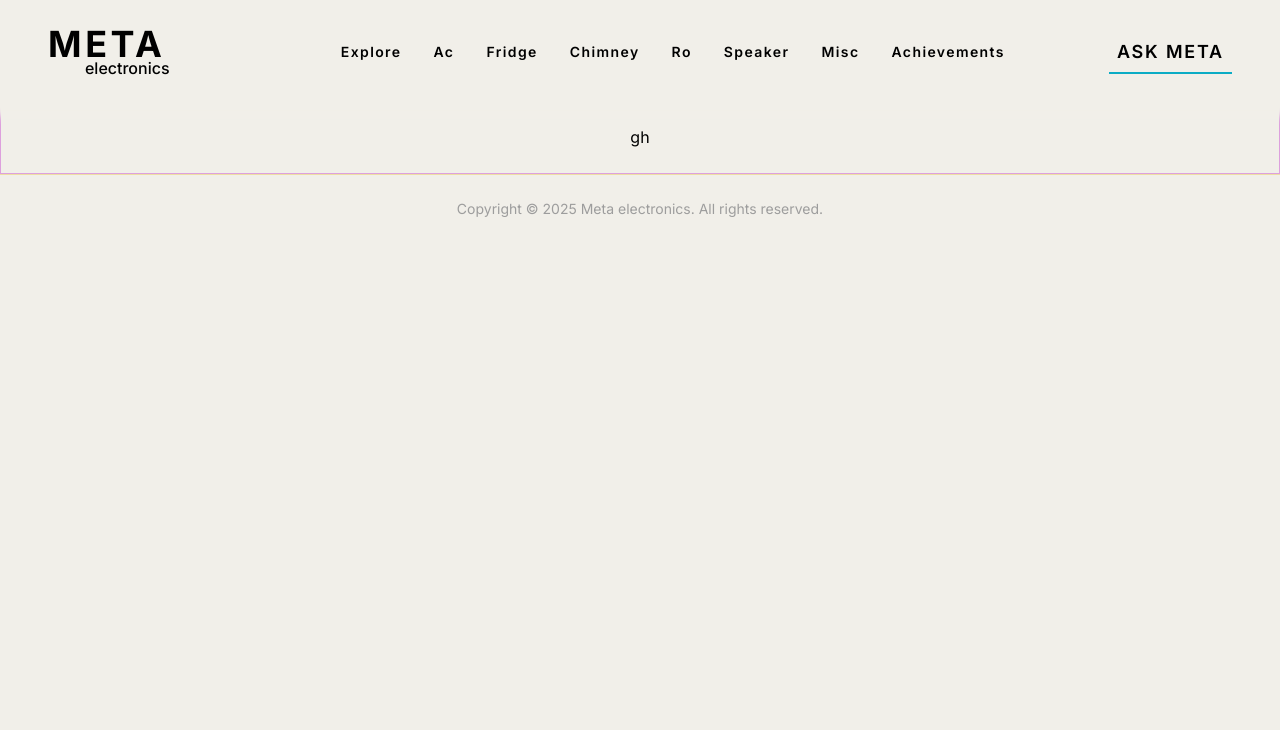
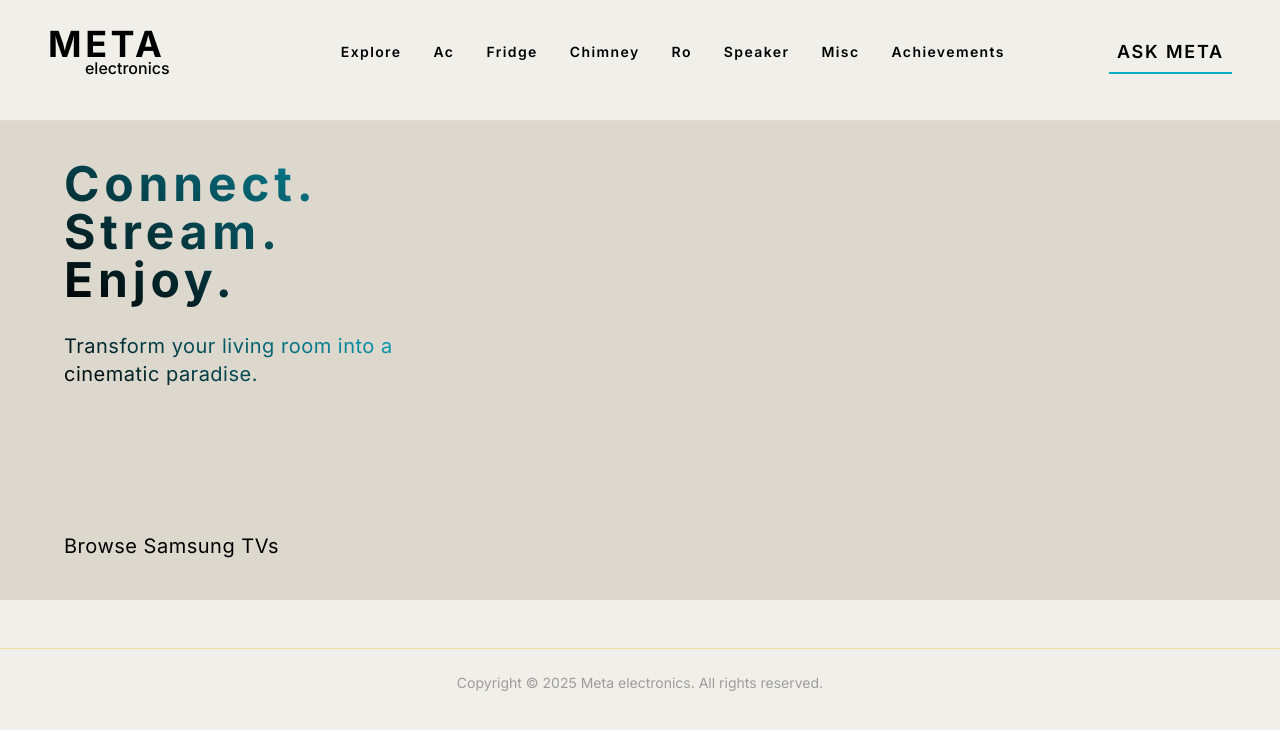
Before and after one commit to Amyboid/Metronix, a SvelteKit app: page /explore in a window 1280 px wide. Shown: the top 730 px of the page. Built offline with nearby package versions, Linux system fonts and the light colour scheme; what @iconify/tailwind4 would draw is missing.

Commit message:
updated styles

```diff
--- a/src/colors.css
+++ b/src/colors.css
@@ -1,6 +1,7 @@
 :root {
     --neutral: #f1efe9;
     --primary: #eddea4;
+    --primary-background: #dcd8cd;
     --accent: #0bacc5;
   }
   div{
--- a/src/routes/+page.svelte
+++ b/src/routes/+page.svelte
@@ -40,7 +40,7 @@
 									</div>
 									<div class="flex items-center justify-between">
 										<p class="text-sm font-semibold tracking-wider text-green-700">
-											Min {item.discount}% off
+											Save Upto {item.discount}%
 										</p>
 										<p class="item-brand z-10 text-sm font-bold tracking-widest capitalize">
 											{item.brand}
@@ -80,7 +80,10 @@
 		height: 40vh;
 		/* box-shadow: 1px 1px 0.2px 1px var(--accent); */
 	}
+	.items{
 
+		/* border: 1px solid purple; */
+	}
 	.item {
 		/* border: 1px solid purple; */
 		/* box-shadow: 1px 1px 0.2px 1px var(--primary); */
@@ -91,7 +94,7 @@
 	.item-image {
 		/* background-color: #d4d2cc; */
 		/* background-color: #e2ded1;  */
-		background-color: #dcd8cd;
+		background-color: var(--primary-background);
 		height: 80%;
 		width: 100%;
 		padding: 1.5rem;
@@ -178,7 +181,6 @@
 		.item-container {
 			grid-template-columns: repeat(4, 1fr);
 		}
-		.hero,
 		.items {
 			width: 90%;
 		}
--- a/src/routes/explore/+page.svelte
+++ b/src/routes/explore/+page.svelte
@@ -1,30 +1,71 @@
 <script>
-
 </script>
 
-	<section
-		class="main-section flex w-full min-w-80 flex-col items-center gap-20 p-4 md:p-6 md:pr-12 md:pl-12"
+<section
+	class="hero mt-5 flex w-full min-w-80 flex-col bg-[var(--primary-background)] p-4 md:p-6 md:pr-12 md:pl-12"
+>
+	<div
+		class="hero-left flex h-[40%] w-full flex-col items-center sm:h-full sm:w-[40%] sm:items-baseline sm:p-4"
 	>
-  <div>
-    gh
-  </div>
-
-
-
-
+		<h1
+			class="gradient-text mb-4 pt-5 pb-1 text-center text-3xl font-bold tracking-widest sm:mb-4 sm:pt-0 sm:text-left sm:text-3xl md:mb-6 md:pr-24 md:text-4xl lg:text-5xl"
+		>
+			Connect. Stream. Enjoy.
+		</h1>
+		<h3
+			class="gradient-text w-[80%] text-center text-sm tracking-wide sm:mb-6 sm:text-left md:pr-6 md:text-xl"
+		>
+			Transform your living room into a cinematic paradise.
+		</h3>
+		<a
+			class="mt-auto flex items-center text-sm tracking-wide sm:text-left md:text-xl"
+			href="/"
+		>
+			<p class="">Browse Samsung TVs</p>
+			<span class="icon-[cil--arrow-right] ml-2 h-9 w-4 md:h-6 md:w-6"></span>
+		</a>
+	</div>
+	<div class="right h-[60%] w-full sm:h-full sm:w-[60%]"></div>
+</section>
+<section
+	class="main-section flex w-full min-w-80 flex-col items-center gap-20 p-4 md:p-6 md:pr-12 md:pl-12"
+>
+<div>
+	<img src="" alt="">
+</div>
 </section>
 
 <style>
+	.gradient-text {
+		background: linear-gradient(30deg, black, var(--accent));
+		-webkit-background-clip: text;
+		background-clip: text;
+		color: transparent;
+	}
+	.hero > * {
+		/* border: 1px solid plum; */
+	}
 	.main-section {
-		border: 1px solid plum;
+		/* border: 11px solid plum; */
+	}
+
+	.hero {
+		height: 70vh;
 	}
 
 	@media only screen and (min-width: 640px) {
 		/* sm */
+		.hero {
+			height: 50vh;
+			flex-direction: row;
+		}
 	}
 
 	@media only screen and (min-width: 768px) {
 		/* md */
+		.hero {
+			height: 60vh;
+		}
 	}
 	@media only screen and (min-width: 1024px) {
 		/* lg */
```
